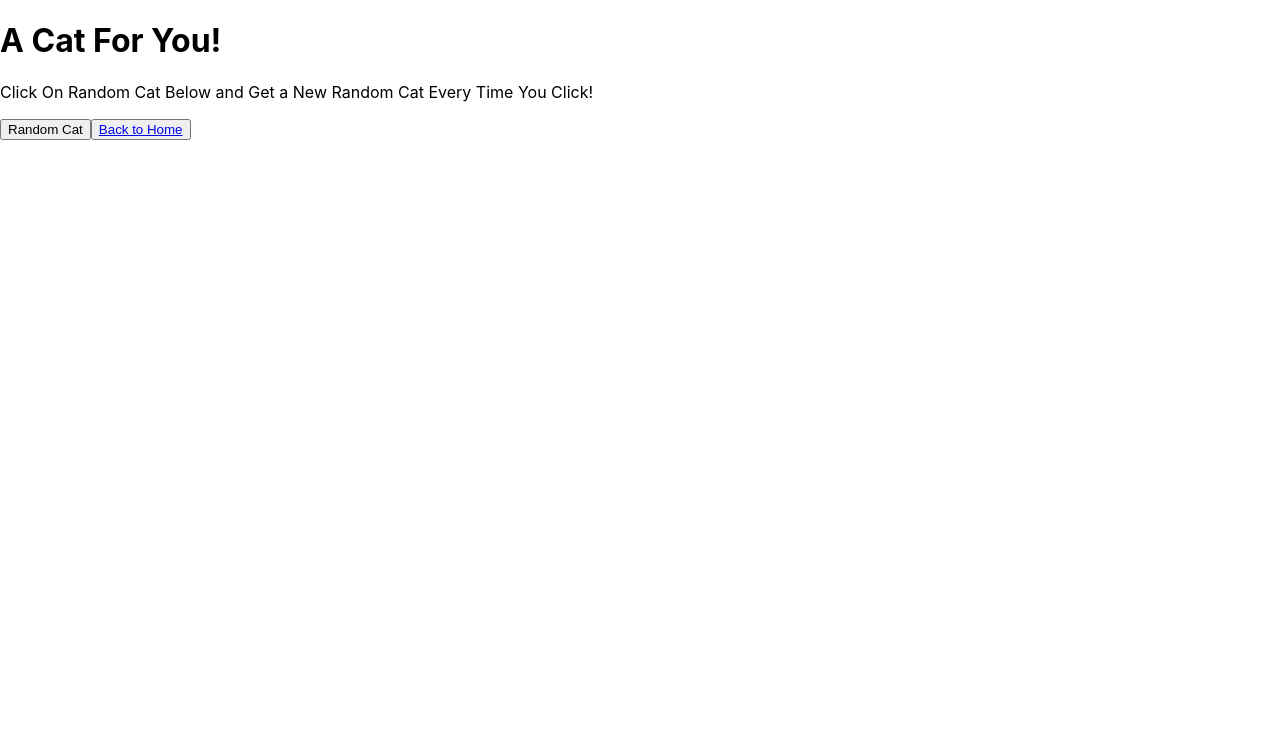
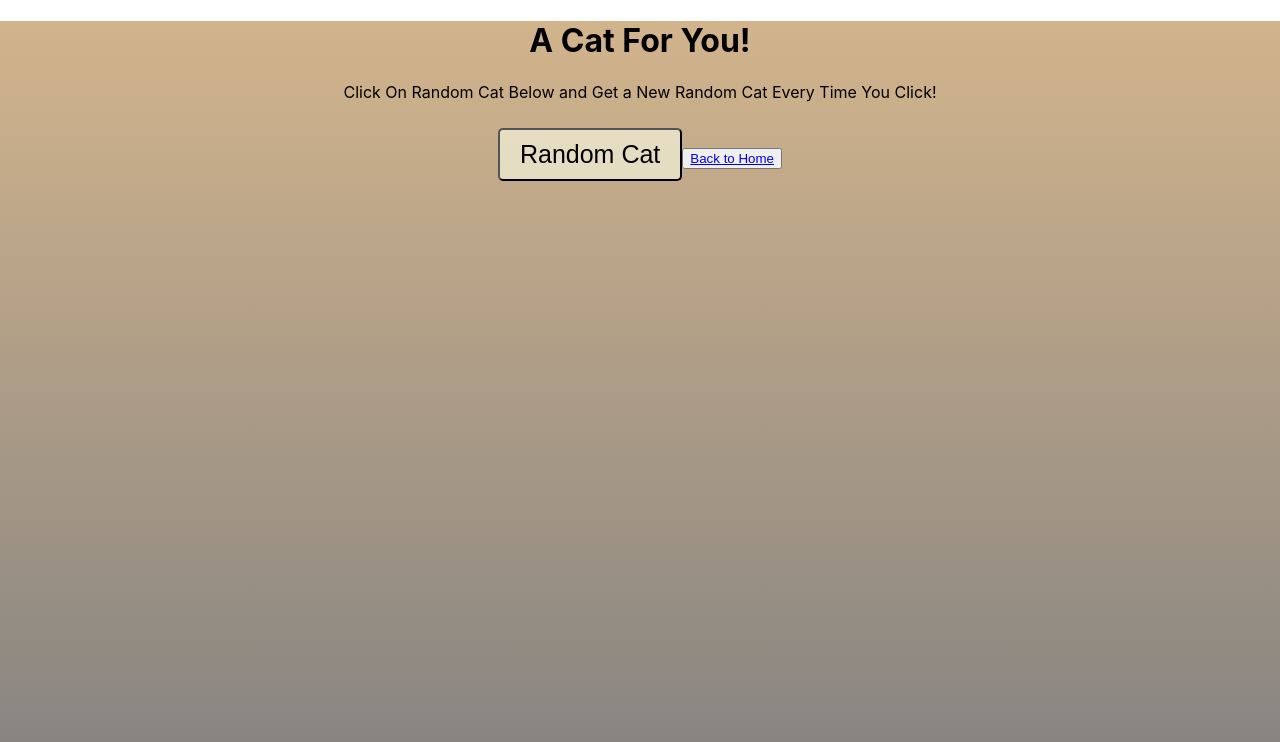
Before and after one commit to nlg-790/Cat-Capstone-Project-2, a React (Create React App) app in the folder client/: page /images in a window 1280 px wide. Shown: the top 742 px of the page. Built offline with nearby package versions, Linux system fonts and the light colour scheme.

Commit message:
Backgrounds
Did backgrounds for the rest of the pages

```diff
--- a/client/src/pages/FactsPage.css
+++ b/client/src/pages/FactsPage.css
@@ -1,8 +1,18 @@
 .facts-page {
-    background-image: url('https://cdna.artstation.com/p/assets/images/images/006/058/656/large/prompiriya-kengz-88888fn.jpg?1495725634');
+    background-image: linear-gradient(rgba(255, 255, 255, 0.881), rgba(255, 255, 255, 0.297)), url('https://www.futurity.org/wp/wp-content/uploads/2015/06/cat_scholar_1170.jpg');
     background-size: cover;
     background-position: center;
     background-repeat: no-repeat;
     height: 100vh;
+    text-align: center;
+}
 
+.facts-btn {
+    padding: 20px 30px;
+    background-color: #86ebff;
+    color: black;
+    border-radius: 5px;
+    font-size: 20px;
+    cursor: pointer;
+    margin-top: 10px;
 }
--- a/client/src/pages/FactsPage.js
+++ b/client/src/pages/FactsPage.js
@@ -32,7 +32,7 @@ const FactsPage = () => {
     <div className='facts-page'>
       <h1>Cat Facts!</h1>
       <p>Get Ready to Be Surprised by Clicking on Get Random Cat Fact!</p>
-      <button onClick={handleRandomFact}>Get Random Cat Fact</button>
+      <button className='facts-btn' onClick={handleRandomFact}>Get Random Cat Fact</button>
       {randomFact && <p>{randomFact}</p>}
       <button><Link to="/">Back to Home</Link></button>
     </div>
--- a/client/src/pages/ImagesPage.css
+++ b/client/src/pages/ImagesPage.css
@@ -0,0 +1,21 @@
+.images-page {
+    text-align: center;
+    min-height: 100vh;
+    background: linear-gradient(to bottom, #d2b48c, #808080);
+    background-attachment: fixed;
+}
+
+.random-cat-btn {
+    padding: 10px 20px; /* Increase button size */
+    background-color: #f5f5dcae; /* Fancy green background */
+    color: black; /* White text color */
+    /* border: none; */
+    border-radius: 5px; /* Rounded corners */
+    font-size: 25px; /* Larger font size */
+    cursor: pointer; /* Pointer cursor on hover */
+    margin-top: 10px; /* Margin on top for spacing */
+}
+
+.random-cat-btn:hover {
+    background-color: #f5f5dc;
+}
--- a/client/src/pages/ImagesPage.js
+++ b/client/src/pages/ImagesPage.js
@@ -1,5 +1,6 @@
 import React, { useState } from 'react';
 import { Link } from 'react-router-dom';
+import './ImagesPage.css';
 
 const ImagesPage = () => {
   const [images, setImages] = useState([]);
@@ -17,12 +18,12 @@ const ImagesPage = () => {
   };
 
   return (
-    <div>
+    <div className='images-page'>
       <h1>A Cat For You!</h1>
       <p>Click On Random Cat Below and Get a New Random Cat Every Time You Click!</p>
-      <button onClick={fetchImages}>Random Cat</button>
+      <button className='random-cat-btn' onClick={fetchImages}>Random Cat</button>
       {images.map(image => (
-        <img key={image.id} src={image.url} alt="Cat" width="200" />
+        <img key={image.id} src={image.url} alt="Cat" width="500" />
       ))}
       <button><Link to="/">Back to Home</Link></button>
     </div>
--- a/client/src/pages/ScatteredImagesPage.css
+++ b/client/src/pages/ScatteredImagesPage.css
@@ -0,0 +1,6 @@
+.scattered-images-page {
+    text-align: center;
+    min-height: 100vh;
+    background: linear-gradient(to right, #8b4513, #FFF8DC);
+    background-attachment: fixed;
+}
--- a/client/src/pages/ScatteredImagesPage.js
+++ b/client/src/pages/ScatteredImagesPage.js
@@ -1,5 +1,6 @@
 import React, { useState, useEffect } from 'react';
 import { Link } from 'react-router-dom';
+import './ScatteredImagesPage.css';
 
 const ScatteredImagesPage = () => {
   const [images, setImages] = useState([]);
@@ -21,7 +22,7 @@ const ScatteredImagesPage = () => {
   };
 
   return (
-    <div>
+    <div className='scattered-images-page'>
       <h1>10 Cats for You Because You're Awesome! </h1>
       <button><Link to="/">Back to Home</Link></button>
       <div style={{ display: 'flex', flexWrap: 'wrap', justifyContent: 'space-around' }}>
```
